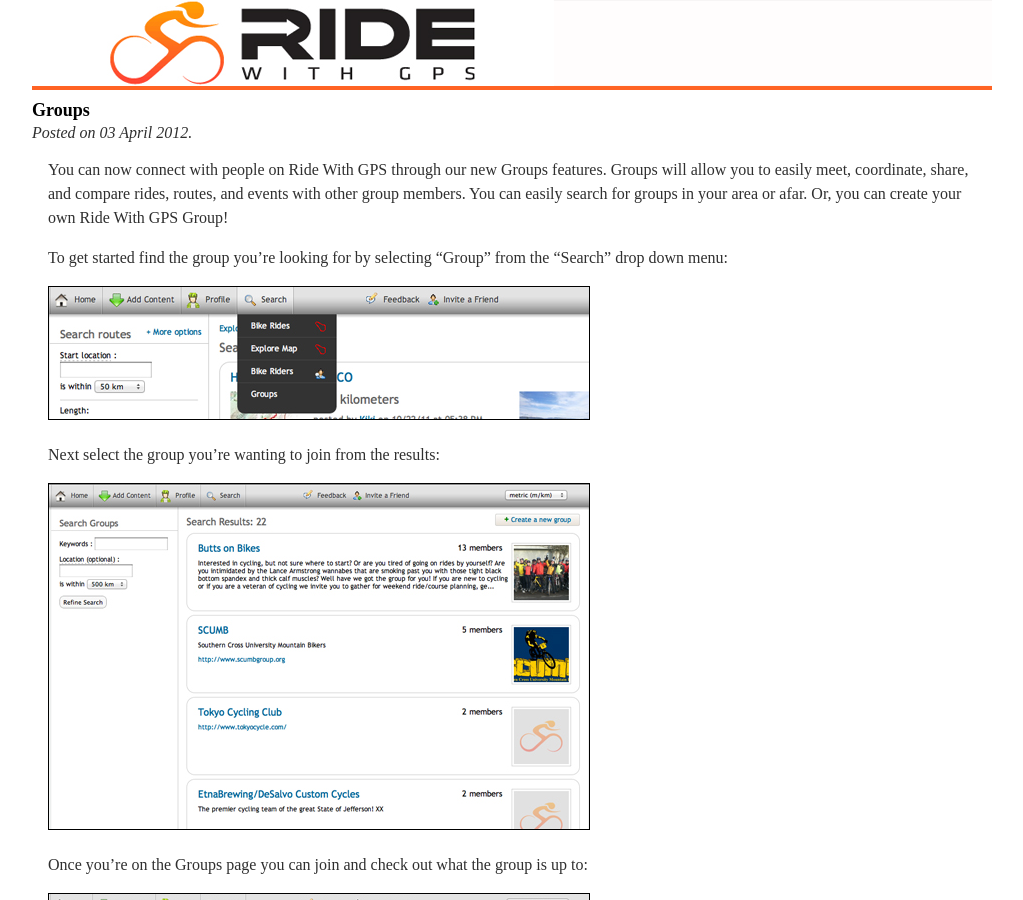
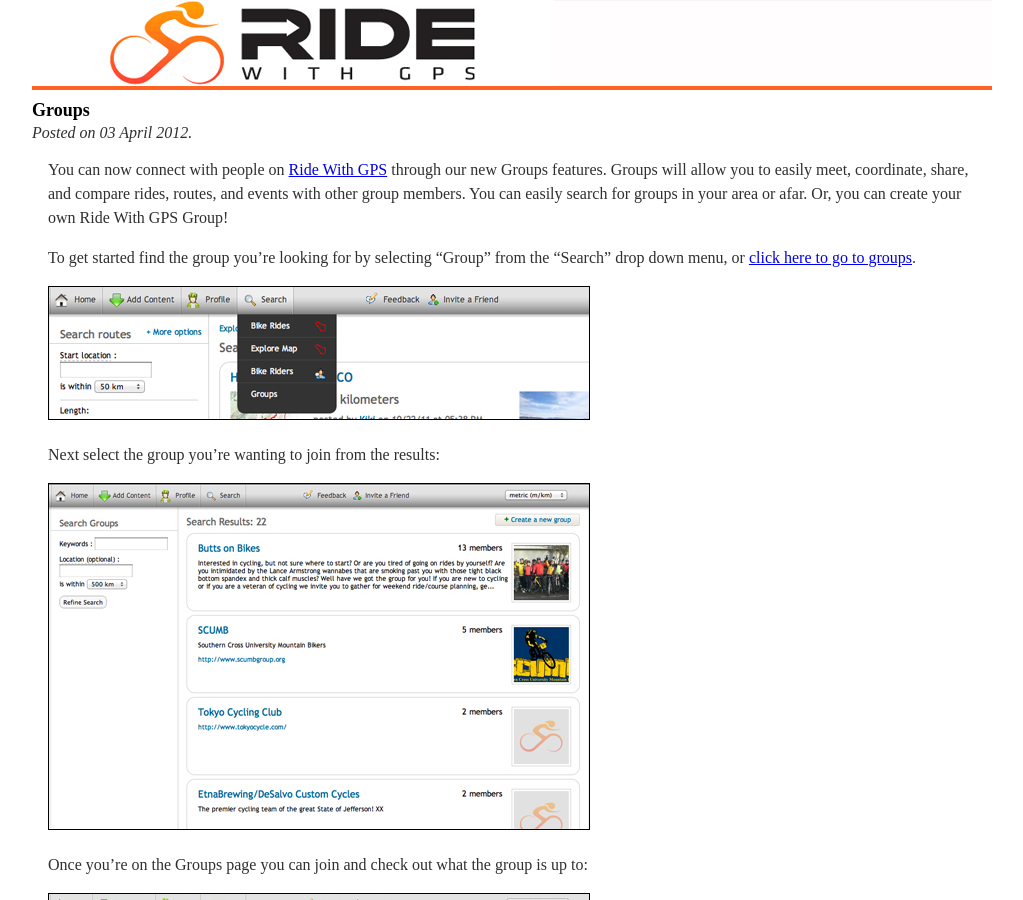
Before and after one commit to kingcu/blog.ridewithgps.com, a Jekyll site: the page built from _posts/2012-04-03-groups.markdown, in a window 1280 px wide and 900 px high. Shown: the whole window, without its empty margins (128-1151 px from the left). Built offline with Jekyll 4.4.1, drawn with Linux system fonts in a browser that asks for light colours; some web fonts are replaced; Markdown is read by kramdown in place of the engine named in the settings; comment, search, counter and statistics services are not loaded.

Commit message:
minor change

```diff
--- a/_posts/2012-04-03-groups.markdown
+++ b/_posts/2012-04-03-groups.markdown
@@ -2,9 +2,9 @@
 layout: post
 title: "Groups"
 ---
-You can now connect with people on Ride With GPS through our new Groups features. Groups will allow you to easily meet, coordinate, share, and compare rides, routes, and events with other group members. You can easily search for groups in your area or afar. Or, you can create your own Ride With GPS Group!
+You can now connect with people on <a href="http://ridewithgps.com">Ride With GPS</a> through our new Groups features. Groups will allow you to easily meet, coordinate, share, and compare rides, routes, and events with other group members. You can easily search for groups in your area or afar. Or, you can create your own Ride With GPS Group!
 
-To get started find the group you're looking for by selecting "Group" from the "Search" drop down menu:
+To get started find the group you're looking for by selecting "Group" from the "Search" drop down menu, or <a href="http://ridewithgps.com">click here to go to groups</a>.
 
 
 <img class="postimage" src="/images/group_search.jpg" alt="Group Search">
```
